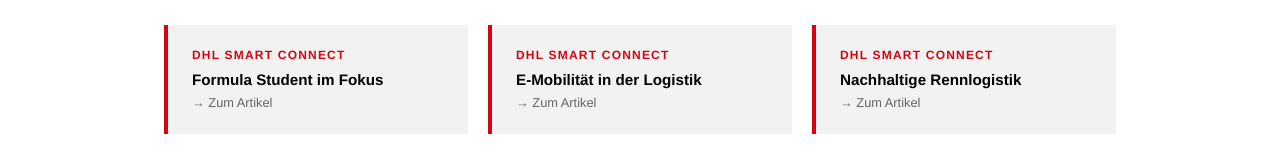
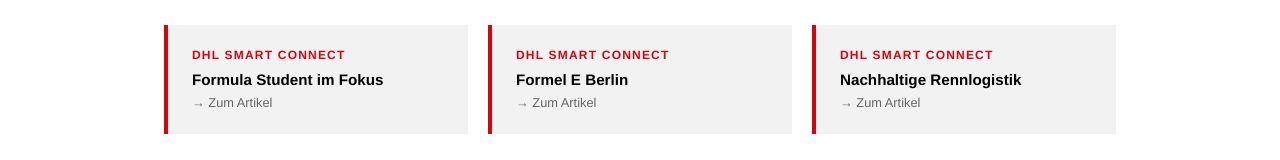
Before and after one commit to Fako7/motorsport-werdegang, a plain HTML site: page index.html in a window 1280 px wide. Shown: the part 4272-4432 px from the top of the page. Drawn offline with Linux system fonts and the light colour scheme.

Commit message:
Update connect link text in index.html

```diff
--- a/index.html
+++ b/index.html
@@ -623,7 +623,7 @@
       </a>
       <a href="https://connect.dpdhl.com/content/news/article/6888da5d1a7a47254ec1888f" class="connect-link" target="_blank" rel="noopener">
         <div class="connect-link-label">DHL Smart Connect</div>
-        <p class="connect-link-text">E-Mobilität in der Logistik</p>
+        <p class="connect-link-text">Formel E Berlin</p>
         <div class="connect-link-hint">→ Zum Artikel</div>
       </a>
       <a href="https://connect.dpdhl.com/content/news/article/687247e966afa1272acb7a0f" class="connect-link" target="_blank" rel="noopener">
```
